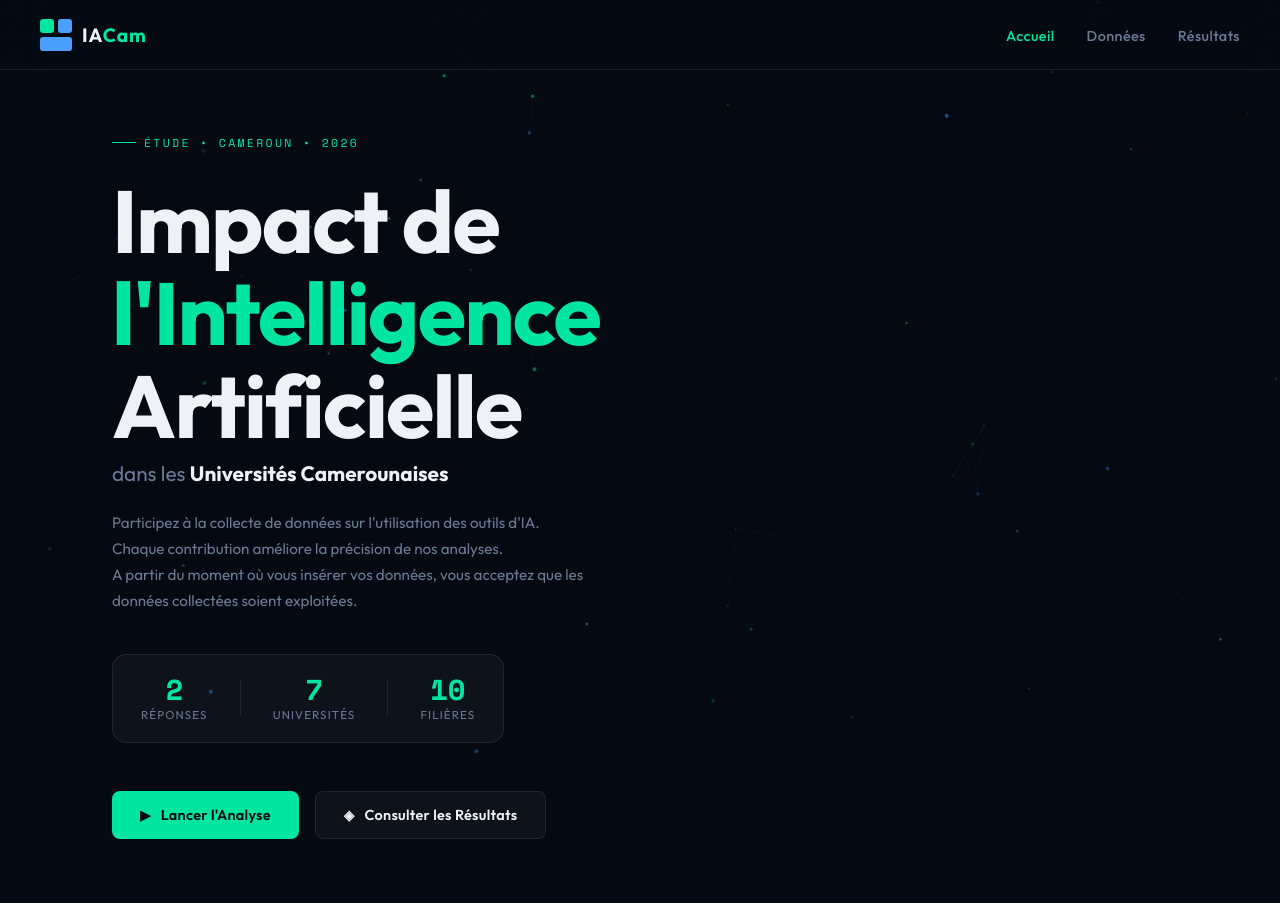
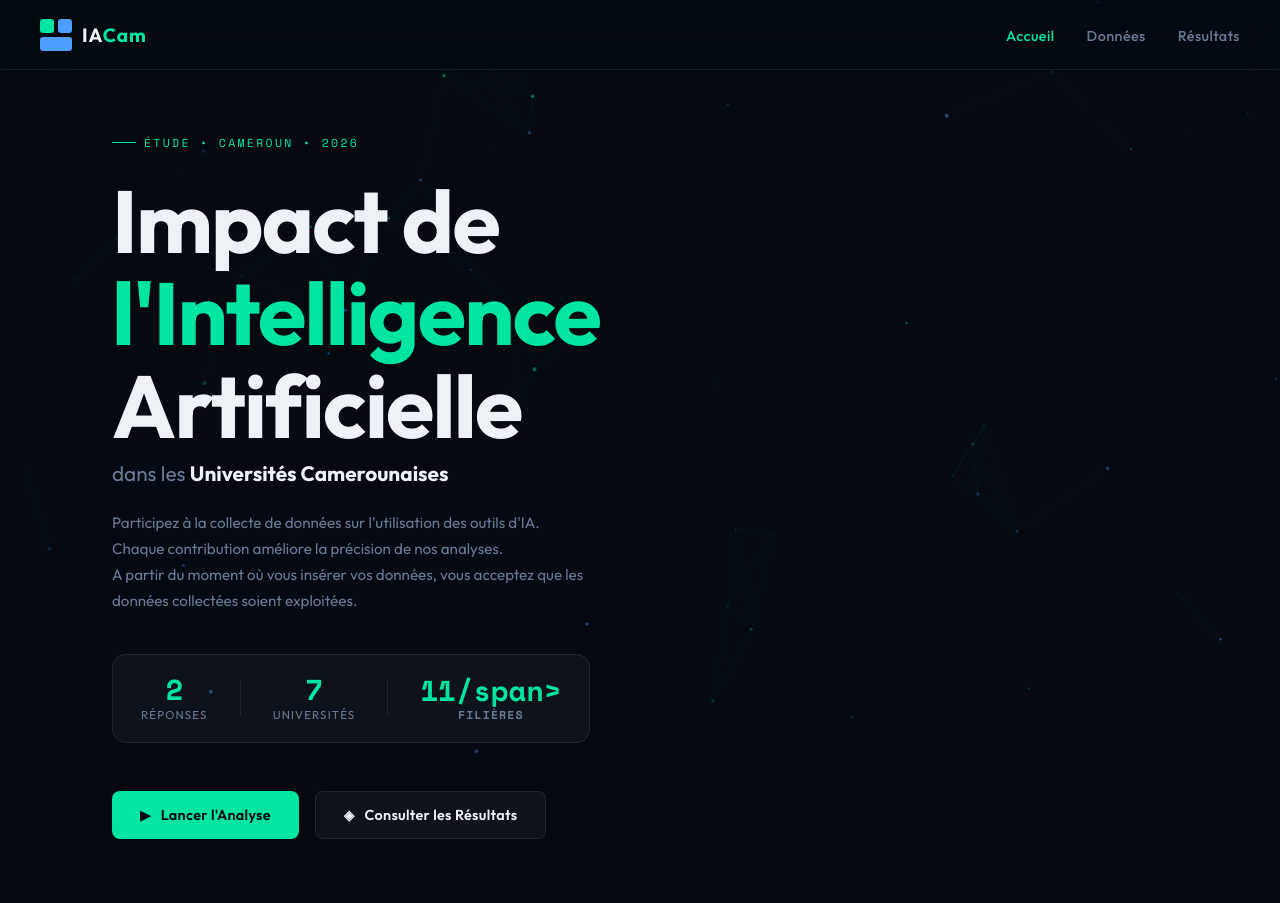
Before and after one commit to boukdevelop/ia_impact_INF232, a Flask app: page / in a window 1280 px wide. Run offline with Flask 3, Linux system fonts and the light colour scheme; data comes from the database, SQL or seed files in the repository; some libraries are stand-ins or nearby versions.

Commit message:
Update index.html

```diff
--- a/templates/index.html
+++ b/templates/index.html
@@ -65,7 +65,7 @@
           </div>
           <div class="stat-sep"></div>
           <div class="stat-item">
-            <span class="stat-num">10</span>
+            <span class="stat-num">11/span>
             <span class="stat-label">Filières</span>
           </div>
         </div>
```
